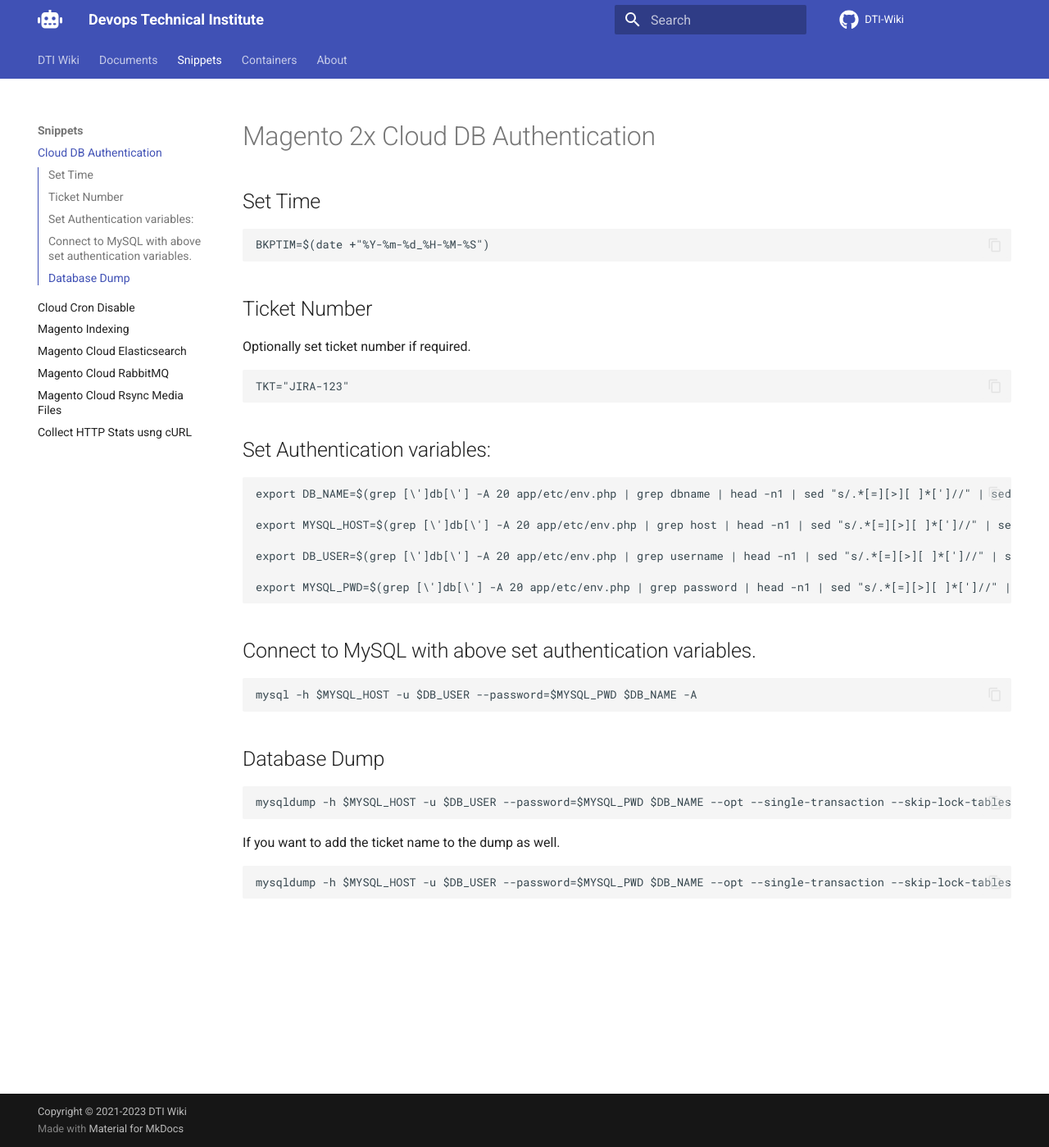
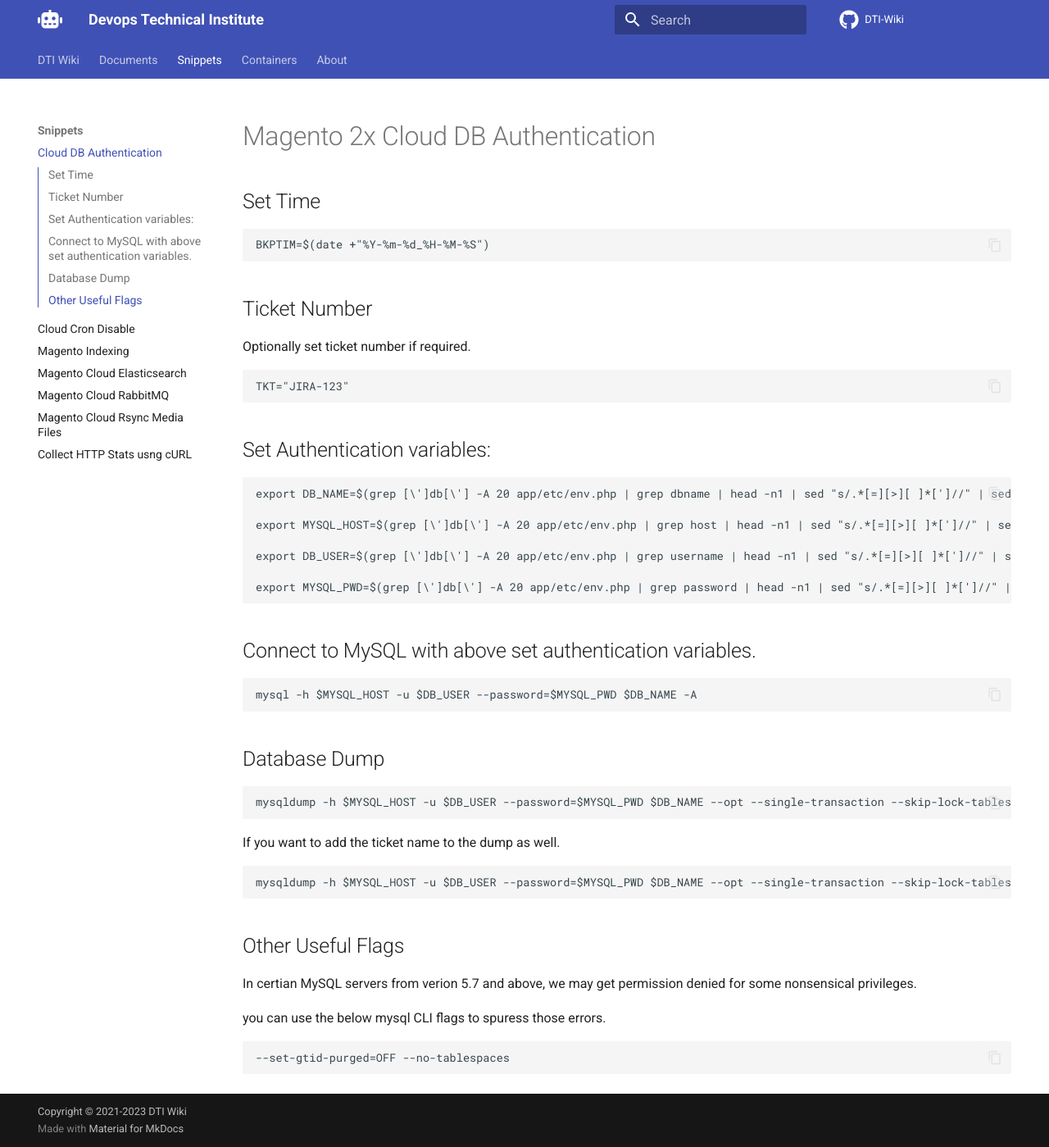
Before and after one commit to dti-wiki/dti-wiki.github.io, an MkDocs documentation site: the page built from docs/docs/snippets/cloud-db-auth.md, in a window 1280 px wide and 1399 px high. Shown: the whole window at 82% size. Built offline with MkDocs 1.6.1 and Material for MkDocs 9.7.7, drawn with Linux system fonts in a browser that asks for light colours; comment, search, counter and statistics services are not loaded.

Commit message:
Minor update

````diff
--- a/docs/docs/snippets/cloud-db-auth.md
+++ b/docs/docs/snippets/cloud-db-auth.md
@@ -43,3 +43,13 @@
 ```
 mysqldump -h $MYSQL_HOST -u $DB_USER --password=$MYSQL_PWD $DB_NAME --opt --single-transaction --skip-lock-tables | sed -e 's/DEFINER[ ]*=[ ]*[^*]*\*/\*/' | gzip > var/backups/$TKT.$DB_NAME.${BKPTIM}.sql.gz
 ```
+
+## Other Useful Flags
+
+In certian MySQL servers from verion 5.7 and above, we may get permission denied for some nonsensical privileges.
+
+you can use the below mysql CLI flags to spuress those errors.
+
+```
+--set-gtid-purged=OFF --no-tablespaces
+```
````
